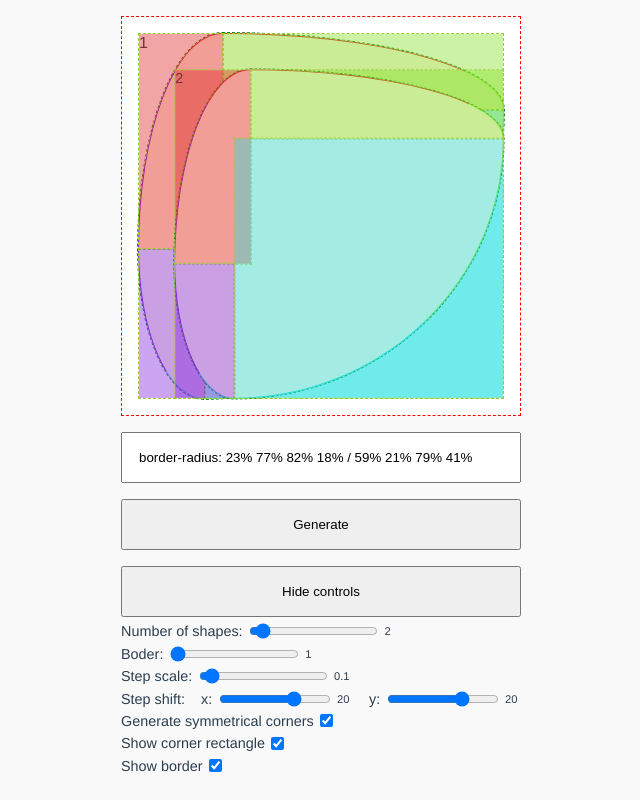
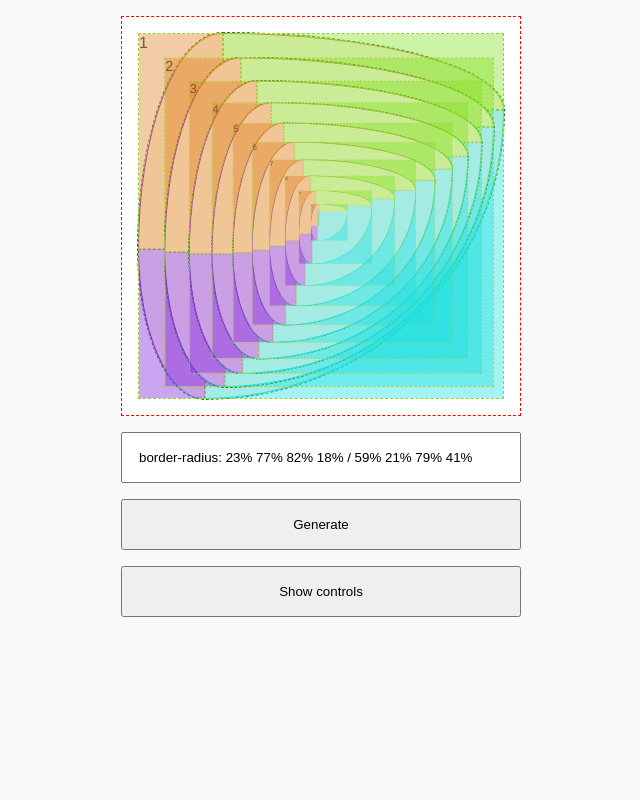
Before and after one commit to maxzz/border-radius-generator, a Vue app: page / in a window 1280 px wide. Shown: the whole page, without its empty margins (319-959 px from the left). Built offline with nearby package versions, Linux system fonts and the light colour scheme.

Commit message:
feature: add default and demo options switches

```diff
--- a/src/App.vue
+++ b/src/App.vue
@@ -11,10 +11,10 @@
                 :class="{'bubba-borders': options.showBorder}"
             >
                 <template v-if="options.showRects">
-                    <div class="bubba-marker" :style="{width: corners[0], height: corners[4], top: '0', left: '0'}" :title="`${corners[0]}, ${corners[4]}`"> </div>
-                    <div class="bubba-marker" :style="{width: corners[1], height: corners[5], top: '0', right: '0'}"></div>
-                    <div class="bubba-marker" :style="{width: corners[2], height: corners[6], bottom: '0', right: '0'}"></div>
-                    <div class="bubba-marker" :style="{width: corners[3], height: corners[7], bottom: '0', left: '0'}"></div>
+                    <div class="bubba-marker" :style="{width: corners[0], height: corners[4]}" :title="`top-left\n${corners[0]}, ${corners[4]}`"> </div>
+                    <div class="bubba-marker" :style="{width: corners[1], height: corners[5]}" :title="`top-right\n${corners[1]}, ${corners[5]}`"></div>
+                    <div class="bubba-marker" :style="{width: corners[2], height: corners[6]}" :title="`bottom-right\n${corners[2]}, ${corners[6]}`"></div>
+                    <div class="bubba-marker" :style="{width: corners[3], height: corners[7]}" :title="`bottom-left\n${corners[3]}, ${corners[7]}`"></div>
                 </template>
 
                 <span v-if="options.showBorder">{{item}}</span>
@@ -52,18 +52,23 @@
                 </div>
 
                 <div class="control-row">
-                    <label>Show corner rectangle<input type="checkbox" v-model="options.showRects"></label>
+                    <label>Show corner rectangles<input type="checkbox" v-model="options.showRects"></label>
                 </div>
 
                 <div class="control-row">
                     <label class="toggle-showborder">Show border<input type="checkbox" v-model="options.showBorder">
                         <div v-show="options.showBorder" class="legend">
-                            <span class="legend-tl" title="top-left">t-l</span>
-                            <span class="legend-tr" title="top-right">t-r</span>
-                            <span class="legend-br" title="bottom-right">b-r</span>
-                            <span class="legend-bl" title="bottom-left">b-l</span>
+                            <span class="legend-tl" title="top-left">T-L</span>
+                            <span class="legend-tr" title="top-right">T-R</span>
+                            <span class="legend-br" title="bottom-right">B-R</span>
+                            <span class="legend-bl" title="bottom-left">B-L</span>
                         </div>
                     </label>
+                </div>
+
+                <div class="control-row">
+                    <label>Animate<input type="checkbox" v-model="options.showRects"></label> <!-- TODO: store the last 12 steps of animation in history -->
+                    <label>Demo options<input type="checkbox" v-model="options.showRects"></label>
                 </div>
             </template>
         </div>
@@ -120,11 +125,12 @@
                 symmetrical: true,
                 showRects: true,
                 showBorder: true,
+                animate: false,
+                demoOptions: true,
             });
 
-            /** /
             const demoOptions = {
-                //showControls: false,
+                showControls: false,
                 shapes: 10,
                 borderWidth: 1,
                 scale: .1, // scale: .0043,
@@ -133,17 +139,11 @@
                 symmetrical: true,
                 showRects: true,
                 showBorder: true,
+                animate: false,
+                //demoOptions: true,
             };
 
-            //options.shapes = 10;
-            //options.scale = .0043;
-
-            for (const [key, val] of Object.entries(demoOptions)) {
-                console.log(key, val);
-                options[key] = val;
-            }
-            //options = {...demoOptions};
-            /**/
+            options = reactive({...demoOptions}); //for (const [key, val] of Object.entries(demoOptions)) { options[key] = val; }
 
             function getItemCss(num) {
                 return ``;
@@ -173,7 +173,7 @@
 </script>
 
 <style lang="scss">
-    $border-tl: hsl(0, 75%, 50%);
+    $border-tl: hsl(30, 75%, 50%);
     $border-tr: hsl(90, 75%, 50%);
     $border-br: hsl(180, 75%, 50%);
     $border-bl: hsl(270, 75%, 50%);
@@ -226,18 +226,26 @@
     $marker-opacity: .6;
 
     .bubba-marker:nth-child(1) {
+        top: 0;
+        left: 0;
         background-color: transparentize($border-tl, $marker-opacity);
     }
 
     .bubba-marker:nth-child(2) {
+        top: 0;
+        right: 0;
         background-color: transparentize($border-tr, $marker-opacity);
     }
 
     .bubba-marker:nth-child(3) {
+        bottom: 0;
+        right: 0;
         background-color: transparentize($border-br, $marker-opacity);
     }
 
     .bubba-marker:nth-child(4) {
+        bottom: 0;
+        left: 0;
         background-color: transparentize($border-bl, $marker-opacity);
     }
 
@@ -291,6 +299,7 @@
     .toggle-showborder {
         .legend {
             display: none;
+            display: grid;
             margin-left: 2rem;
 
             column-gap: .2rem;
@@ -301,6 +310,7 @@
 
             .legend-tl {
                 background-color: $border-tl;
+                color: #f1f1ff;
             }
             .legend-tr {
                 background-color: $border-tr;
```
